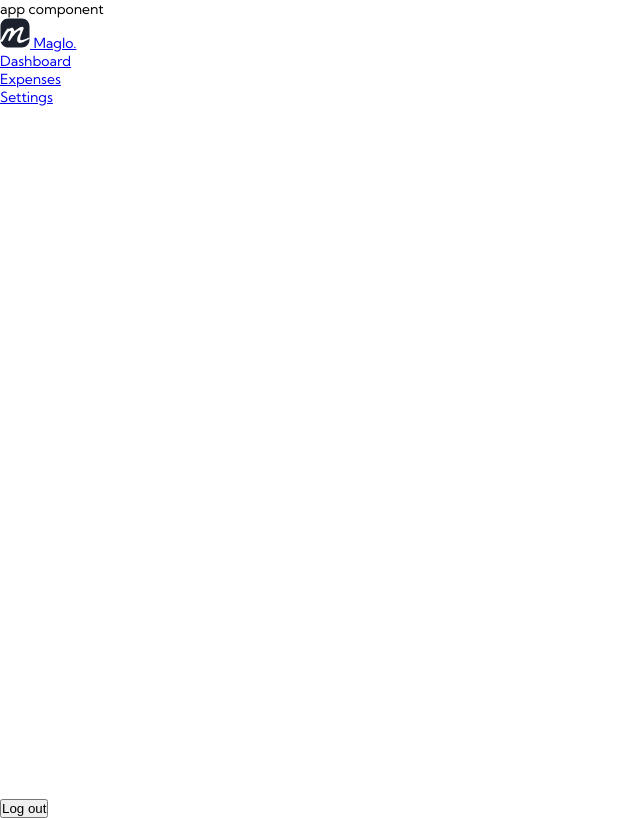
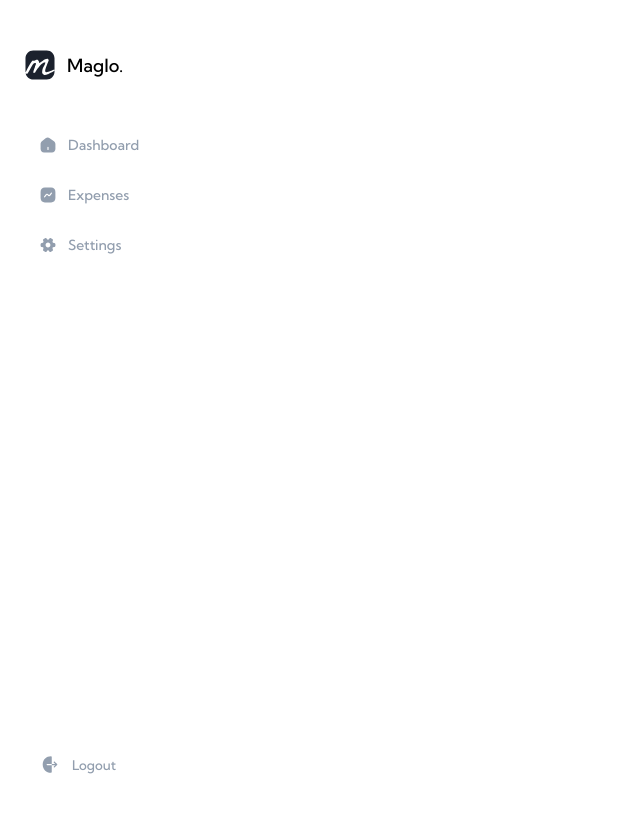
Before and after one commit to antmensch/React-Expense-Tracker, a React (Create React App) app: page / in a window 1280 px wide. Shown: the whole page, without its empty margins (0-640 px from the left). Built offline with nearby package versions, Linux system fonts and the light colour scheme.

Commit message:
navbar JSX and CSS finished, links are functional and route where they should, logout button has a placeholder function for now

```diff
--- a/src/App.js
+++ b/src/App.js
@@ -7,7 +7,6 @@ import Signup from './components/Signup/Signup'
 function App() {
   return (
     <div className="App">
-      app component
       <Navbar />
       <Routes>
         <Route path="/login" element={<Login />}/>
--- a/src/components/Navbar/Navbar.css
+++ b/src/components/Navbar/Navbar.css
@@ -7,8 +7,85 @@
     display: flex;
     flex-direction: column;
     justify-content: space-between;
+    padding: 50px 25px 10px 25px;
+    font-weight: 500;
 }
+
+/* Logo styles */
+
+.navbar--logoWrapper {
+    display: flex;
+    align-items: center;
+    color: inherit;
+    text-decoration: none;
+    font-size: 1.3rem;
+    margin-bottom: 40px;
+}
+
+.navbar--logoWrapper:visited {
+    color: inherit;
+    text-decoration: none;
+}
+
+.navbar--logoText {
+    margin-left: 12px;
+}
+
+/* Menu styles */
 
 .navbar--menu {
     height: 100%;
+    list-style-type: none;
 }
+
+.navbar--menuItem {
+    width: 200px;
+    height: 50px;
+}
+
+.navbar--menuItem a  {
+    width: 100%;
+    height: 100%;
+    display: flex;
+    align-items: center;
+    color: #929EAE;
+    font-size: 1rem;
+    text-decoration: none;
+    padding: 15px;
+    border-radius: 8px;
+}
+
+.navbar--menuItem a:visited {
+    text-decoration: none;
+}
+
+a.active {
+    background-color: #C8EE44;
+    color: #1B212D;
+}
+
+a.active img {
+    filter: brightness(0%);
+}
+
+.navbar--icon {
+    margin-right: 12px;
+}
+
+.navbar--logoutButton {
+    display: flex;
+    align-items: center;
+    background-color: inherit;
+    border: none;
+    font-family: 'Kumbh Sans', sans-serif;
+    color: #929EAE;
+    font-weight: 500;
+    cursor: pointer;
+    padding: 15px;
+}
+
+.navbar--logoutButtonText {
+    margin-left: 12px;
+}
+
+/* Logout button styles */
--- a/src/components/Navbar/Navbar.js
+++ b/src/components/Navbar/Navbar.js
@@ -1,10 +1,11 @@
-import React from 'react'
+import React from 'react';
 import { Link, NavLink } from 'react-router-dom';
-import './Navbar.css'
-import logo from '../../img/logo.svg'
-import dashboardIcon from './img/dashboard.svg'
-import expensesIcon from './img/expenses.svg'
-import settingsIcon from './img/settings.svg'
+import './Navbar.css';
+import logo from '../../img/logo.svg';
+import dashboardIcon from './img/dashboard.svg';
+import expensesIcon from './img/expenses.svg';
+import settingsIcon from './img/settings.svg';
+import logoutIcon from './img/logout.svg';
 
 
 export default function Navbar() {
@@ -15,36 +16,37 @@ export default function Navbar() {
 
   return (
     <nav className='navbar'>
-      <div className="navbar--logoWrapper">
-        <Link to='/'>
+        <Link className='navbar--logoWrapper' to='/'>
         <img src={logo} alt="website logo" width="30px" height="30px" className='navbar--logo'/>
         <span className='navbar--logoText'> Maglo. </span>
         </Link>
-      </div>
 
       <ul className='navbar--menu'>
         <li className='navbar--menuItem'>
           <NavLink to="/dashboard">
-
-            Dashboard
+            <img className='navbar--icon' src={dashboardIcon} alt="dashboard icon" width="16px" height="16px" />
+            <span className="navbar--menuItemText">Dashboard</span>
           </NavLink>
         </li>
         <li className='navbar--menuItem'>
           <NavLink to="/expenses">
-            Expenses
+            <img className='navbar--icon' src={expensesIcon} alt="expenses icon" width="16px" height="16px" />
+            <span className="navbar--menuItemText">Expenses</span>
           </NavLink>
         </li>
         <li className='navbar--menuItem'>
           <NavLink to="/settings">
-            Settings
+            <img className='navbar--icon' src={settingsIcon} alt="dashboard icon" width="16px" height="16px" />
+            <span className="navbar--menuItemText">Settings</span>
           </NavLink>
         </li>
       </ul>
 
-      <div className="nav--buttonWrapper">
-        <button onClick={handleLogout}>Log out</button>
-      </div>
 
+        <button className="navbar--logoutButton" onClick={handleLogout}>
+          <img src={logoutIcon} alt="logout icon" />
+          <span className="navbar--logoutButtonText"> Logout</span>
+        </button>
 
     </nav>
   )
```
Also changed, not shown: src/components/Navbar/img/dashboard.svg, src/components/Navbar/img/logout.svg (added).
